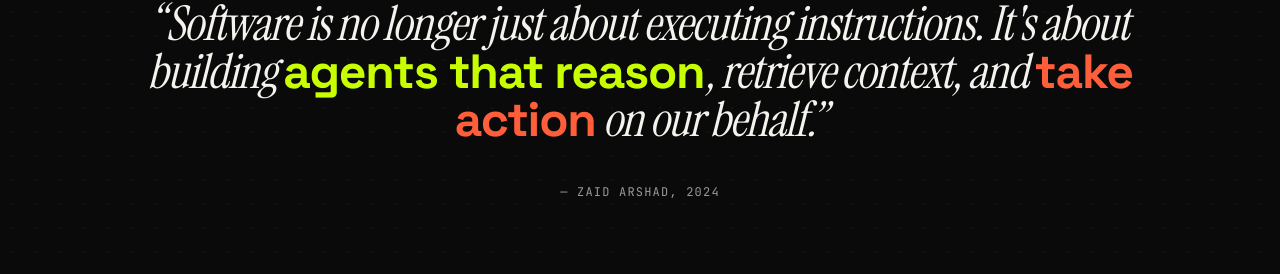
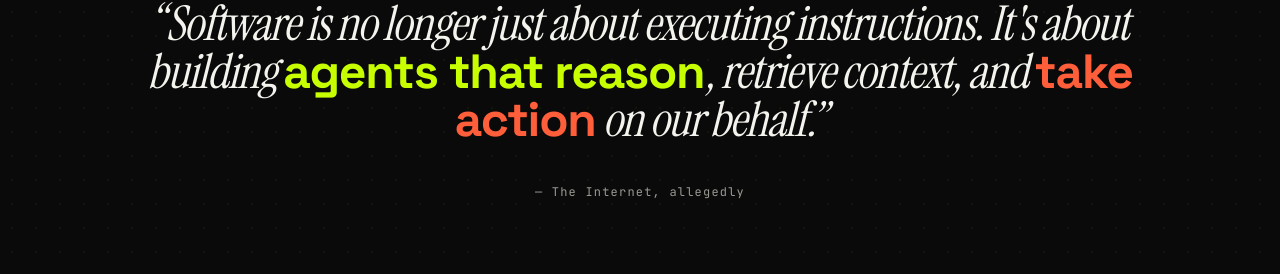
Before and after one commit to Zaid7700S/Portfolio, a Next.js app: page / in a window 1280 px wide. Shown: the part 5306-5580 px from the top of the page. Built offline with nearby package versions, Linux system fonts and the light colour scheme.

Commit message:
Update author attribution in Manifesto component

```diff
--- a/components/Manifesto.tsx
+++ b/components/Manifesto.tsx
@@ -18,7 +18,7 @@ export default function Manifesto() {
           on our behalf.&rdquo;
         </p>
         <div className="mt-10 font-mono text-xs text-[var(--muted)] tracking-widest reveal reveal-d1">
-          — ZAID ARSHAD, 2024
+          — The Internet, allegedly
         </div>
       </div>
     </section>
```
